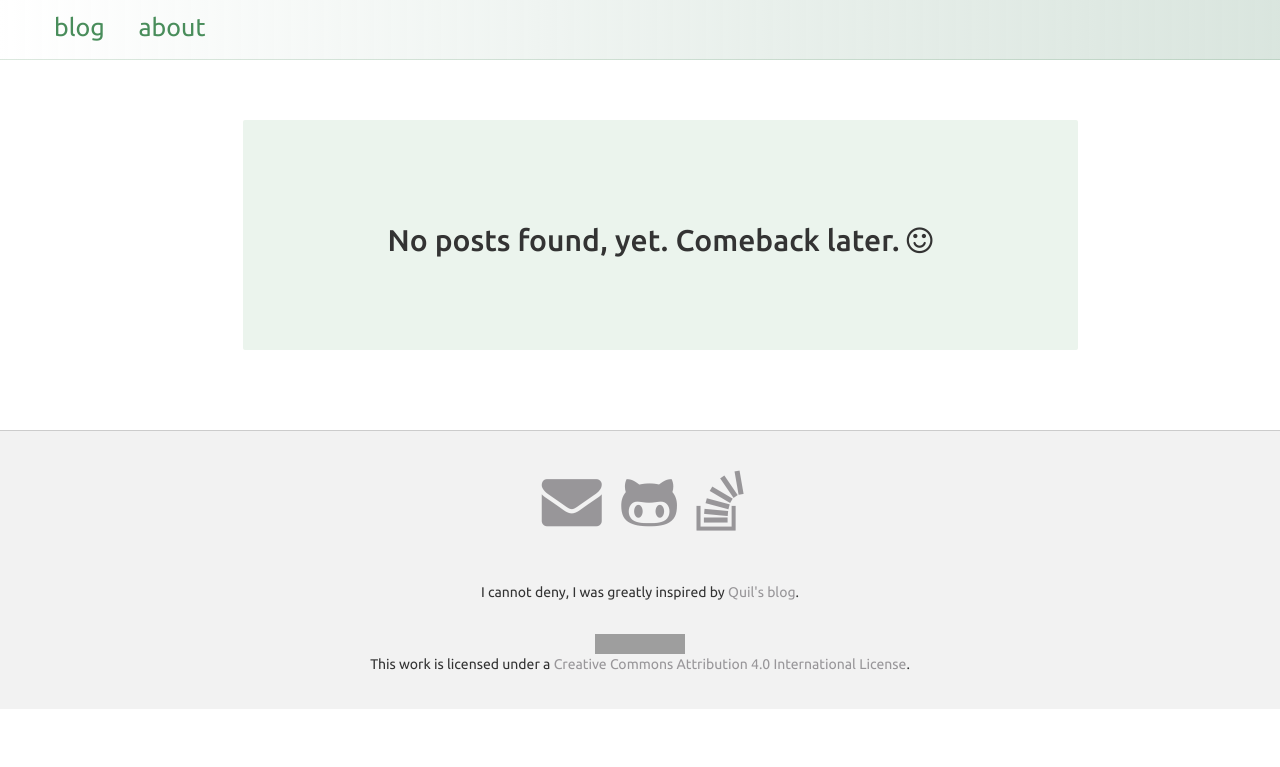
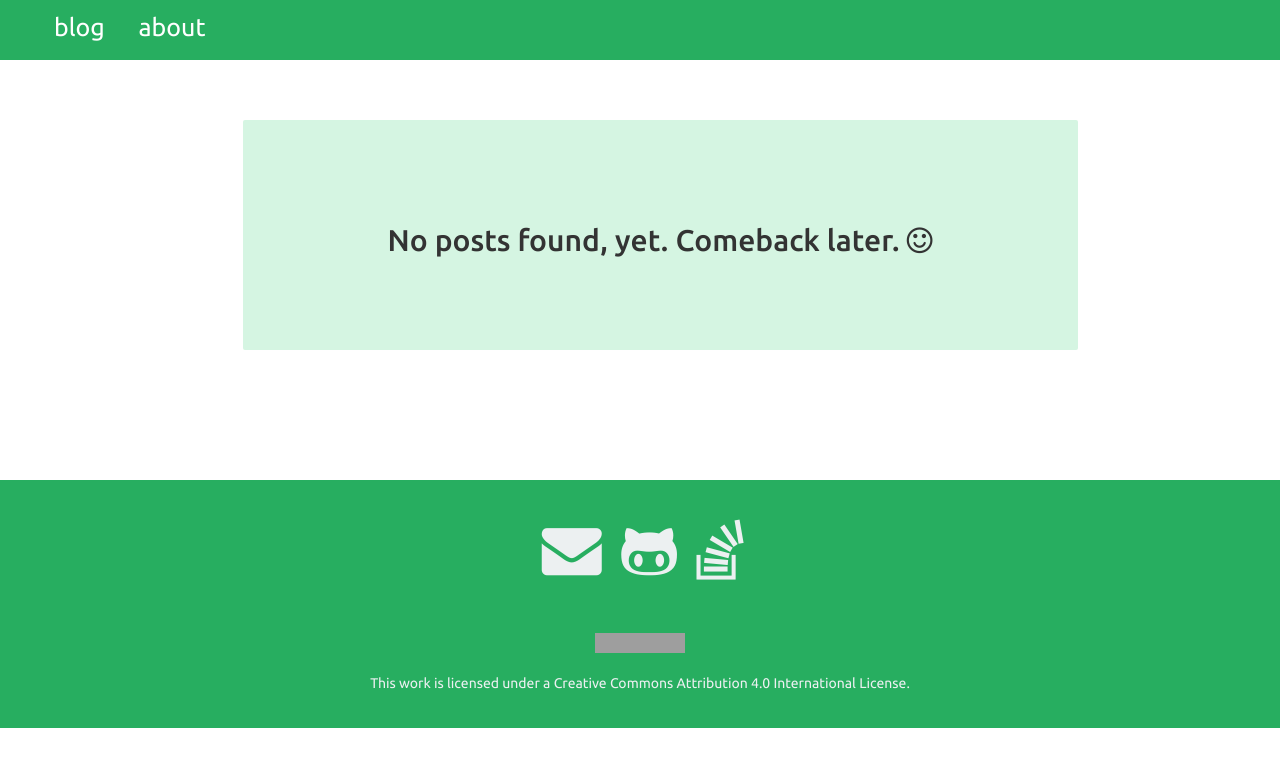
Before and after one commit to rafaelcn/rafaelcn.github.io, a Jekyll site: the page built from index.html, in a window 1280 px wide. Shown: the top 767 px of the page. Built offline with Jekyll 4.4.1, drawn with Linux system fonts in a browser that asks for light colours; grey boxes are pictures that could not be loaded.

Commit message:
Major redesign
The blog was redesigned, it's now more colorful and flat. :-)

Signed-off-by: Rafael Campos Nunes <rafaelnunes@engineer.com>

```diff
--- a/_layouts/default.html
+++ b/_layouts/default.html
@@ -55,12 +55,9 @@
         </ul>
 
         <p class="text-center">
-          I cannot deny, I was greatly inspired by <a href="http://robotlolita.me/index.html">Quil's blog</a>.
-        </p><br>
-        <p class="text-center">
           <a rel="license" href="http://creativecommons.org/licenses/by/4.0/">
             <img alt="Creative Commons License" style="border-width:0" src="https://i.creativecommons.org/l/by/4.0/88x31.png" />
-          </a>
+          </a><br>
           <br>This work is licensed under a <a rel="license" href="http://creativecommons.org/licenses/by/4.0/">Creative Commons Attribution 4.0 International License</a>.
         </p>
       </footer>
--- a/res/css/blog.css
+++ b/res/css/blog.css
@@ -23,8 +23,9 @@ a {
 }
 
 a:hover {
-  color: rgba(73, 141, 91, 1);
-  /*background-color: rgba(65, 171, 101, 0.19);*/
+  color: white;
+  padding: 2px;
+  background-color: #27ae60;
 }
 
 a:focus {
@@ -32,22 +33,25 @@ a:focus {
 }
 
 footer {
-  border-top: 1px solid #ccc;
-  background-color: #f2f2f2;
+  background: rgba(39, 174, 96, 1);
+  color: rgba(236, 240, 241, 1);
+  margin-top: 50px;
   position: absolute;
   width: 100%;
   padding: 2%;
 }
 
 footer a {
-  color: rgba(111, 108, 113, 0.69) !important;
+  color: rgba(236, 240, 241, 1);
   -webkit-transition: all .1s;
      -moz-transition: all .1s;
        -o-transition: all .1s;
 }
 
 footer a:hover {
-  color: rgba(111, 108, 113, 0.9) !important;
+  color: rgba(50, 50, 50, 1) !important;
+  padding: 0 !important;
+  background: none !important;
 }
 
 .container-fluid {
@@ -63,36 +67,30 @@ footer a:hover {
   height: 60px;
   font-size: 25px;
   margin-bottom: 50px;
-  background: linear-gradient(
-      to right,
-      rgba(255, 255, 255, 0.5),
-      rgba(68, 127, 92, 0.2)
-    );
-  border-bottom: 1px solid rgba(74, 142, 92, 0.2);
+  background: rgba(39, 174, 96, 1);
 }
 
 .nav > ul > li {
   cursor: pointer;
   padding-top: 10px;
-  padding-bottom: 10px;
-  -webkit-transition: all .5s;
-     -moz-transition: all .5s;
-       -o-transition: all .5s;
+  padding-bottom: 15px;
 }
 
 .nav > ul > li > a {
   padding: 14px;
-  color: rgba(73, 141, 91, 1);
+  color: white;
+  -webkit-transition: all .15s;
+     -moz-transition: all .15s;
+       -o-transition: all .15s;
 }
 
 .nav > ul > li > a:hover {
-  color: rgba(56, 115, 71, 1);
-  text-shadow: 1px 1px 3px rgba(61, 148, 83, 0.1);
+  box-shadow: 0 5px 0 white;
 }
 
 .active {
-  border-bottom: 4px solid rgba(73, 141, 91, 1) !important;
   font-weight: bold;
+  box-shadow: 0 5px 0 white;
 }
 
 .blog-posts > .blog-post {
@@ -104,15 +102,17 @@ footer a:hover {
   width: 100%;
   margin-top: 10px;
   margin-bottom: 10px;
-  background: #f2f2f2;
+  background: rgba(236, 240, 241, 1);
 }
 
 .blog-post a {
-  color: rgba(73, 141, 91, 1) !important;
+  color: rgba(39, 174, 96, 1) !important;
 }
 
 .blog-post a:hover {
   text-decoration: underline !important;
+  background: none !important;
+  padding: 0 !important;
 }
 
 .blog-info {
@@ -159,7 +159,7 @@ footer a:hover {
   width: 100%;
   margin-top: 10px;
   margin-bottom: 10px;
-  background: rgba(61, 148, 83, 0.1);
+  background: rgba(46, 204, 113, .2);
 }
 
 .list-social {
@@ -183,3 +183,39 @@ footer a:hover {
 .text-center {
   text-align: center;
 }
+
+.text-big {
+  font-size: 17px;
+}
+
+.alert-info {
+  padding: 1%;
+  color: white;
+  cursor: default;
+  border-radius: 2px;
+  background: rgba(52, 152, 219,1.0);
+}
+
+.alert-success {
+  padding: 1%;
+  color: white;
+  cursor: default;
+  border-radius: 2px;
+  background: rgba(46, 204, 113,1.0)
+}
+
+.alert-danger {
+  padding: 1%;
+  color: white;
+  cursor: default;
+  border-radius: 2px;
+  background: rgba(231, 76, 60,1.0);
+}
+
+.alert-warning {
+  padding: 1%;
+  color: white;
+  cursor: default;
+  border-radius: 2px;
+  background: rgba(241, 196, 15,1.0);
+}
```
Also changed, not shown: other parts of _layouts/default.html (+1 -1 lines).
